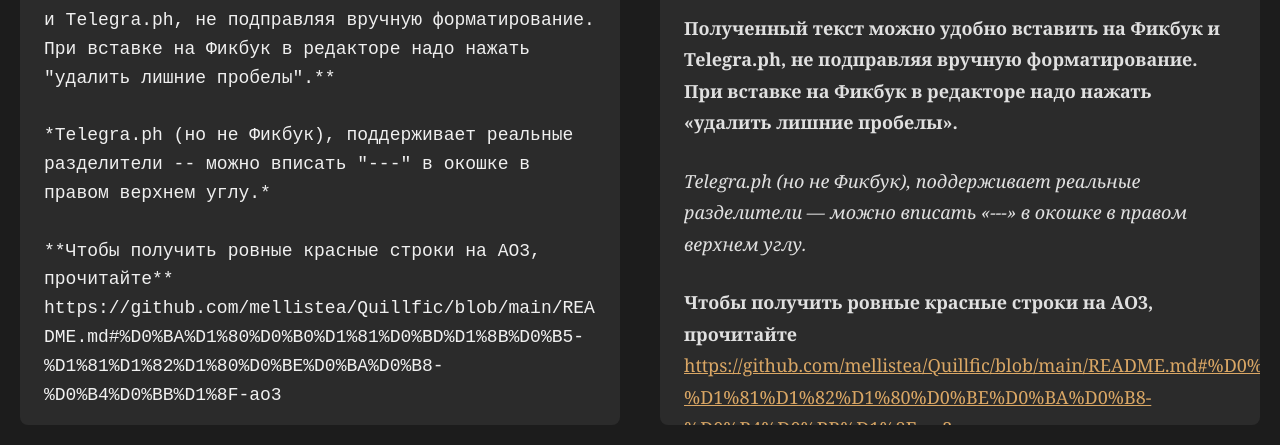
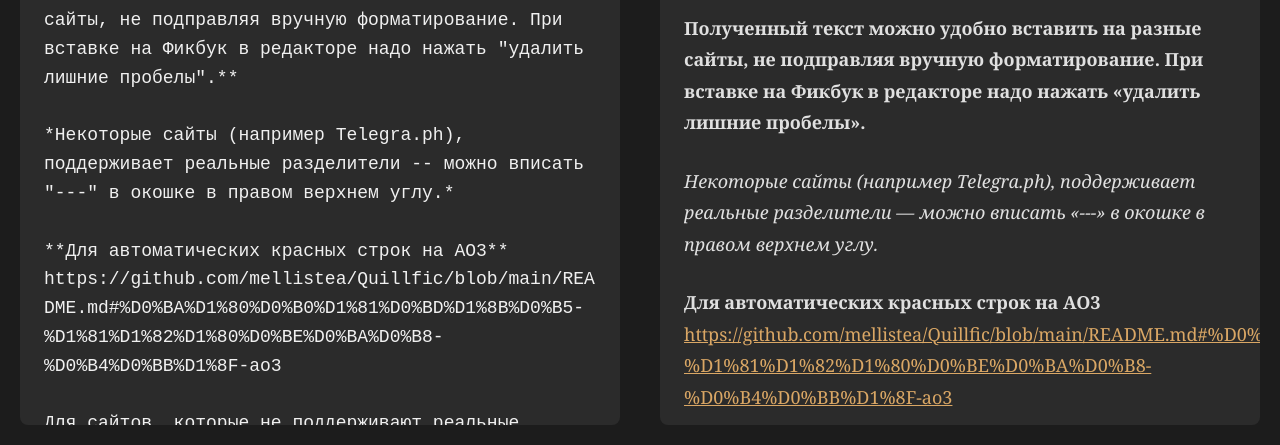
Before and after one commit to mellistea/Quillfic, a plain HTML site: page Polisher/index.html in a window 1280 px wide. Shown: the part 355-800 px from the top of the page. Drawn offline with Linux system fonts and the light colour scheme.

Commit message:
Update index.html

```diff
--- a/Polisher/index.html
+++ b/Polisher/index.html
@@ -671,21 +671,13 @@
          } else {
            input.value = `Quillfic -- инструмент форматирования, чтобы удобно постить один и тот же текст на Telegra.ph и Фикбук _(а ещё Фанфикус/Wattpad/HoYoLAB)_. Оформляет **жирный текст**, *курсив*, заменет "кавычки" на «ёлочки», два дефиса -- заменяет на тире, три точки "..." на символ многоточия "…", разделитель "---" -- на другой из окошка в правом верхнем углу.
 
-**Полученный текст можно удобно вставить на Фикбук и Telegra.ph, не подправляя вручную форматирование. При вставке на Фикбук в редакторе надо нажать "удалить лишние пробелы".**
+**Полученный текст можно удобно вставить на разные сайты, не подправляя вручную форматирование. При вставке на Фикбук в редакторе надо нажать "удалить лишние пробелы".**
 
-*Telegra.ph (но не Фикбук), поддерживает реальные разделители -- можно вписать "---" в окошке в правом верхнем углу.*
+*Некоторые сайты (например Telegra.ph), поддерживает реальные разделители -- можно вписать "---" в окошке в правом верхнем углу.*
 
-**Чтобы получить ровные красные строки на AO3, прочитайте** https://github.com/mellistea/Quillfic/blob/main/README.md#%D0%BA%D1%80%D0%B0%D1%81%D0%BD%D1%8B%D0%B5-%D1%81%D1%82%D1%80%D0%BE%D0%BA%D0%B8-%D0%B4%D0%BB%D1%8F-ao3
+**Для автоматических красных строк на AO3** https://github.com/mellistea/Quillfic/blob/main/README.md#%D0%BA%D1%80%D0%B0%D1%81%D0%BD%D1%8B%D0%B5-%D1%81%D1%82%D1%80%D0%BE%D0%BA%D0%B8-%D0%B4%D0%BB%D1%8F-ao3
 
-Для сайтов, которые не поддерживают реальные разделители (например Фикбук), можно поискать красивые здесь: https://emojicombos.com/text-divider
-
-Пример:
-
-**Площадь Мондштадта дышала покоем.** Над каменными плитами скользил *лёгкий ветер*, рассыпая в воздухе запах свежего хлеба и цветущих одуванчиков. Фонтаны тихо журчали, отражая рваные облака -- как будто небо само раздумывало. -- "Пора бы дождю," -- будто подсказывал сырой аромат в тени под арками. Всё замирало, _не спеша дышать_.
-
----
-
-**Торговые лавки опустели**, и только колокольчик над домом алхимика звенел с ленцой, точно зевал. Где-то в переулке хлопнула дверь -- *всё остальное было неподвижным*. -- "Скоро вечер", -- как бы намекали вытянутые тени. **Звук шагов**, далекий смех, звон фарфора -- и снова тишина. Всё как надо.`;
+Для сайтов, которые не поддерживают реальные разделители (например Фикбук), впишите "***" в окошке справа сверху, чтобы сделать как стандартные на Фикбуке, или можно поискать красивые здесь: https://emojicombos.com/text-divider`;
          }
          const savedAlign = localStorage.getItem('textAlign') || 'left';
          currentAlign = savedAlign;
```
